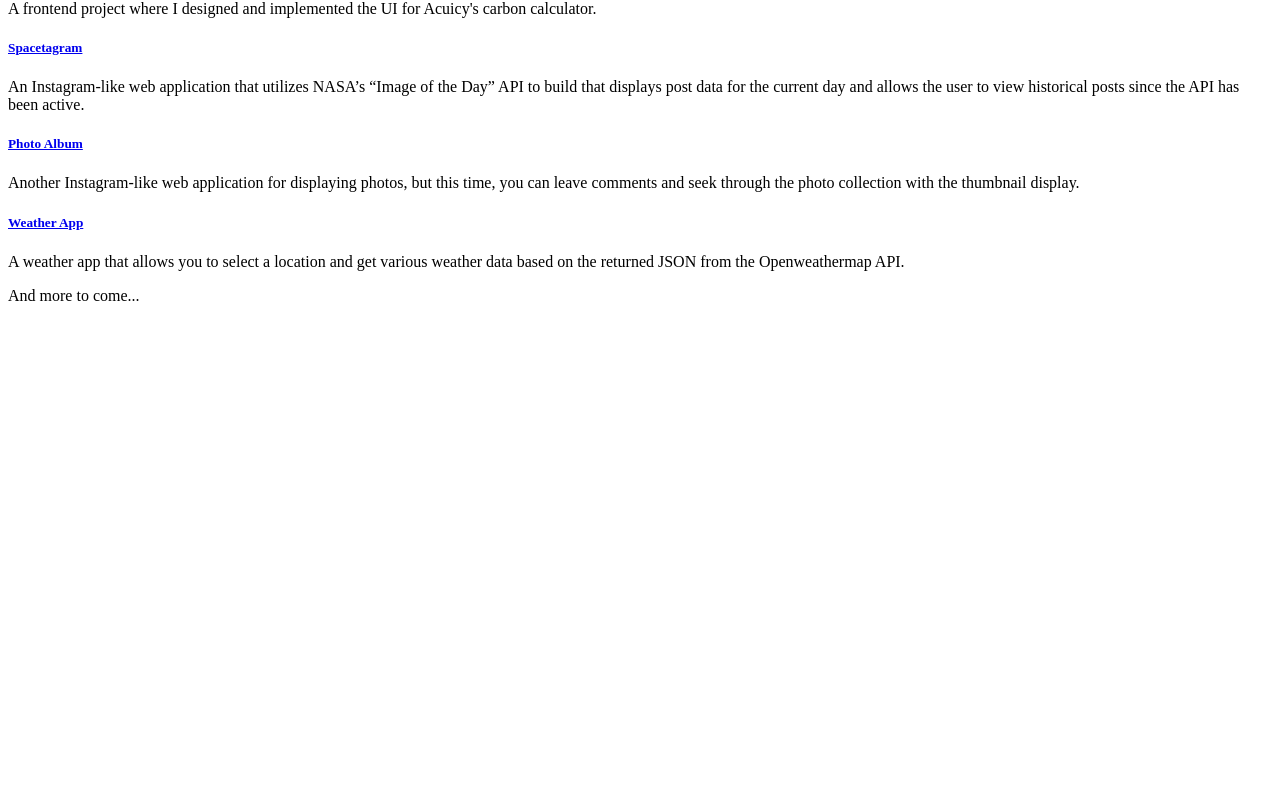
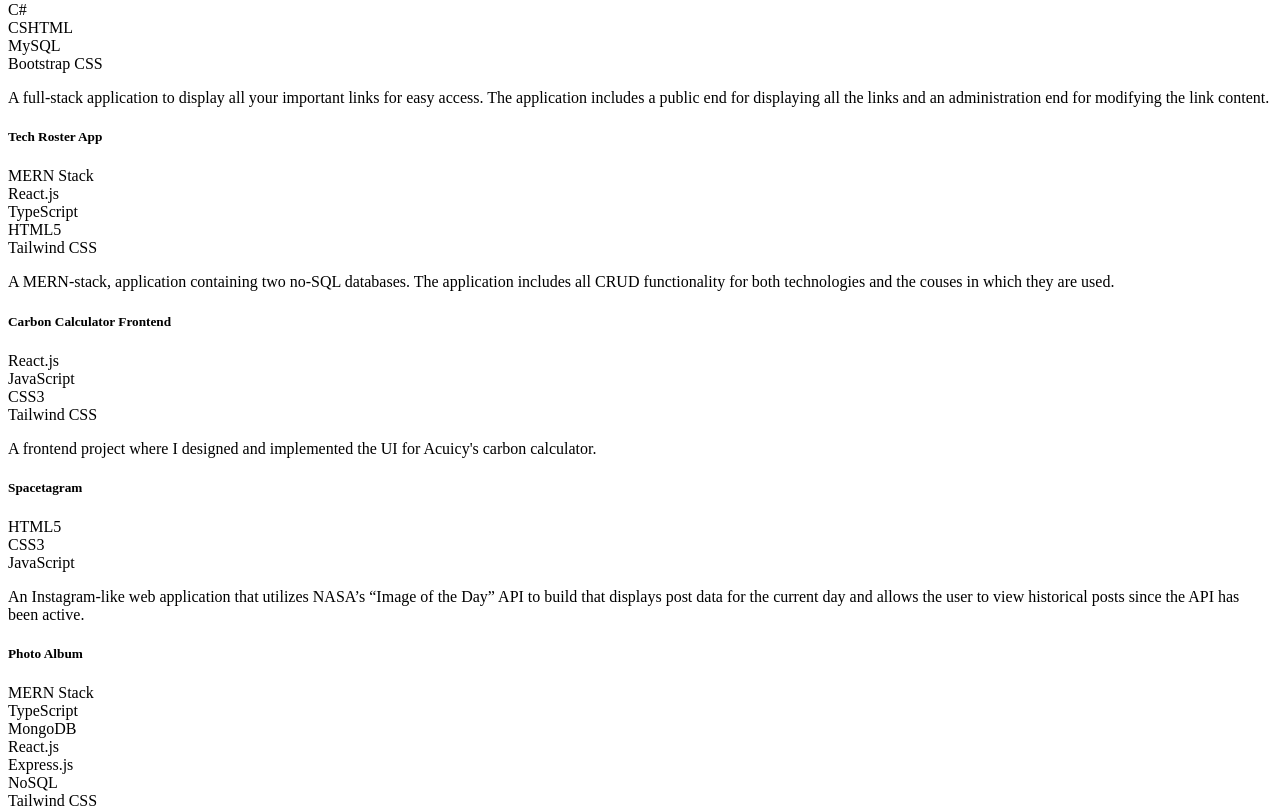
Before and after one commit to JalenBCarter/next-portfolio-jalen-carter, a Next.js app: page /components/Portfolio in a window 1280 px wide. Shown: the part 436-1244 px from the top of the page. Before the commit the page ends 800 px from the top, so only its background shows below. Built offline with nearby package versions, Linux system fonts and the light colour scheme.

Commit message:
added project techs

```diff
--- a/pages/components/Portfolio.jsx
+++ b/pages/components/Portfolio.jsx
@@ -4,46 +4,192 @@ import mtns from '../../public/images/bg-image.jpg'
 
 export const Portfolio = () => {
 
+    let technologies = [
+        {
+            "id": 1,
+            "name": "HTML5",
+        },
+        {
+            "id": 2,
+            "name": "CSS3",
+        },
+        {
+            "id": 3,
+            "name": "SASS",
+        },
+        {
+            "id": 4,
+            "name": "Bootstrap CSS",
+        },
+        {
+            "id": 5,
+            "name": "Tailwind CSS",
+        },
+        {
+            "id": 6,
+            "name": "JavaScript",
+        },
+        {
+            "id": 7,
+            "name": "TypeScript",
+        },
+        {
+            "id": 8,
+            "name": "Python",
+        },
+        {
+            "id": 9,
+            "name": "Java",
+        },
+        {
+            "id": 10,
+            "name": "C#",
+        },
+        {
+            "id": 11,
+            "name": "PHP",
+        },
+        {
+            "id": 12,
+            "name": "SQL",
+        },
+        {
+            "id": 13,
+            "name": "MySQL",
+        },
+        {
+            "id": 14,
+            "name": "NoSQL",
+        },
+        {
+            "id": 15,
+            "name": "React.js",
+        },
+        {
+            "id": 16,
+            "name": "Next.js",
+        },
+        {
+            "id": 17,
+            "name": ".NET Framework",
+        },
+        {
+            "id": 18,
+            "name": "LAMP Stack",
+        },
+        {
+            "id": 19,
+            "name": "MERN Stack",
+        },
+        {
+            "id": 20,
+            "name": "NGINX Stack",
+        },
+        {
+            "id": 21,
+            "name": "CSHTML",
+        },
+        {
+            "id": 22,
+            "name": "MongoDB",
+        },
+        {
+            "id": 23,
+            "name": "Express.js",
+        },
+    ]
+
     let projects = [
         {
             "name": "Eclipse",
             "description": "The project started it all... My first experience with javascript. A dynamic piece of interactive art. Though this is a simple three-file DOM manipulation piece, this is where my love for art became fused that of programming.",
-            "image": "/eclipse.png"
+            "image": "/eclipse.png",
+            "tech_ids": [
+                1,
+                2,
+                6,
+            ]
         },
         {
             "name": "Ski App",
             "description": "This project is a collaboration for Ski Wentworth to develop an application to allow smoother member sign-in, data collection and analysis.",
-            "image": "/skiappcrud.png"
+            "image": "/skiappcrud.png",
+            "tech_ids": [
+                1,
+                4,
+                11,
+                13,
+            ]
         },
         {
             "name": "Launchpad App",
-            "description": "Built a full-stack application to display all your important links for easy access. The application includes a public end for displaying all the links and an administration end for modifying the link content.",
-            "image": "/launchpadadmin.png"
+            "description": "A full-stack application to display all your important links for easy access. The application includes a public end for displaying all the links and an administration end for modifying the link content.",
+            "image": "/launchpadadmin.png",
+            "tech_ids": [
+                17,
+                10,
+                21,
+                13,
+                4,
+
+            ]
         },
         {
             "name": "Tech Roster App",
             "description": "A MERN-stack, application containing two no-SQL databases. The application includes all CRUD functionality for both technologies and the couses in which they are used.",
-            "image": "/techroster.png"
+            "image": "/techroster.png",
+            "tech_ids": [
+                19,
+                15,
+                7,
+                1,
+                5,
+            ]
         },
         {
             "name": "Carbon Calculator Frontend",
             "description": "A frontend project where I designed and implemented the UI for Acuicy's carbon calculator.",
-            "image": "/acuicy.png"
+            "image": "/acuicy.png",
+            "tech_ids": [
+                15,
+                6,
+                2,
+                5,
+            ]
         },
         {
             "name": "Spacetagram",
             "description": "An Instagram-like web application that utilizes NASA’s “Image of the Day” API to build that displays post data for the current day and allows the user to view historical posts since the API has been active.",
-            "image": "/spacetagram.png"
+            "image": "/spacetagram.png",
+            "tech_ids": [
+                1,
+                2,
+                6,
+            ]
         },
         {
             "name": "Photo Album",
             "description": "Another Instagram-like web application for displaying photos, but this time, you can leave comments and seek through the photo collection with the thumbnail display.",
-            "image": "/photoalbum.png"
+            "image": "/photoalbum.png",
+            "tech_ids": [
+                19,
+                7,
+                22,
+                15,
+                23,
+                14,
+                5,
+            ]
         },
         {
             "name": "Weather App",
             "description": "A weather app that allows you to select a location and get various weather data based on the returned JSON from the Openweathermap API.",
-            "image": "/weatherapp.png"
+            "image": "/weatherapp.png",
+            "tech_ids": [
+                1,
+                2,
+                6,
+            ]
         },
     ]
 
@@ -58,9 +204,18 @@ export const Portfolio = () => {
                             backgroundImage: `linear-gradient(to bottom, rgba(0, 0, 0, 0.1), rgba(0, 0, 25, 0.2)), url(${proj.image})`, backgroundSize: "cover", backgroundPosition: "center"
                         }} ></div>
                         <div class="p-5">
-                            <a href="#">
-                                <h5 className="mb-2 text-2xl font-bold tracking-tight text-gray-900">{proj.name}</h5>
-                            </a>
+                            <h5 className="mb-2 text-2xl font-bold tracking-tight text-gray-900">{proj.name}</h5>
+                            <div className="flex flex-wrap pb-4">
+                                {
+                                    proj.tech_ids?.map((tech_id, key) =>
+
+                                        <div key={key} className="px-2 mr-1 mt-1 bg-gray-300 rounded">
+                                            {technologies.find(x => x.id === tech_id).name}
+                                        </div>
+
+                                    )
+                                }
+                            </div>
                             <p className="mb-3 font-normal text-gray-700">{proj.description}</p>
                         </div>
                     </div>
```
